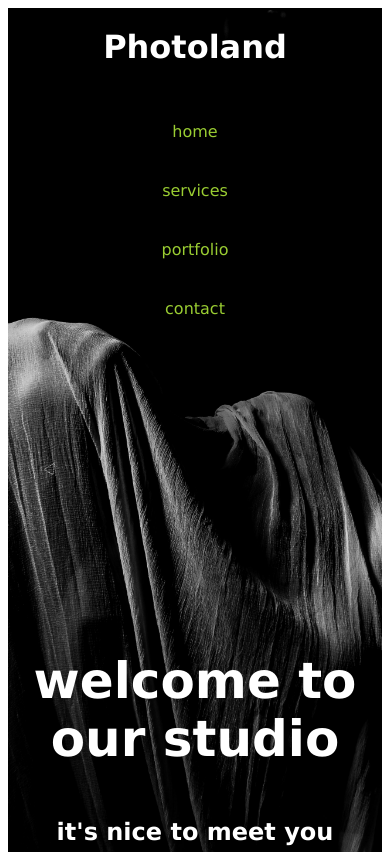
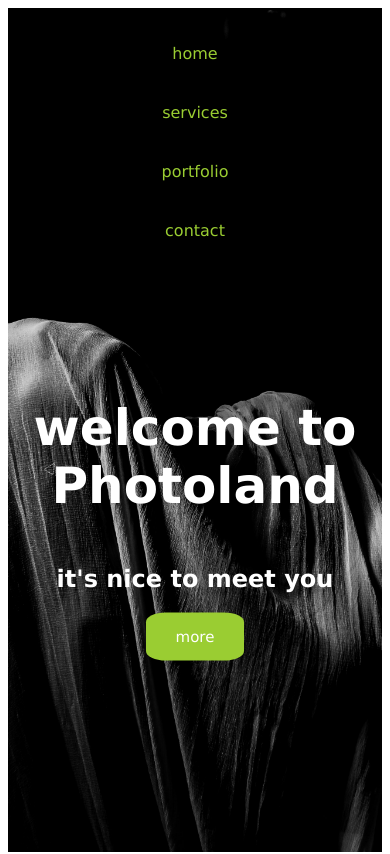
Before and after one commit to danign123/studio-project, a website: page index.html in a window 390 px wide. Shown: the top 854 px of the page. Drawn offline with Linux system fonts and the light colour scheme.

Commit message:
fix splash rwd

```diff
--- a/index.html
+++ b/index.html
@@ -16,7 +16,7 @@
 <body>
     <section class="header">
         <nav class="navbar">
-            <a class="navbar-brand">Photoland</a>
+
             <div class="navbar-collapse">
                 <ul class="collapse">
                     <li>
@@ -35,7 +35,7 @@
             </div>
         </nav>
         <div class="header-box">
-            <h3>welcome to our studio</h3>
+            <h3>welcome to Photoland</h3>
             <h1>it's nice to meet you</h1>
             <a class="btn" href="#">more</a>
         </div>
--- a/sass/style.scss
+++ b/sass/style.scss
@@ -196,7 +196,7 @@ p {
     flex-direction: column;
   }
   .header .header-box {
-    top: 50%;
+    top: 20%;
     left: 50%;
     transform: translate(-50%, 55%);
   }
```
Also changed, not shown: css/style.css.
